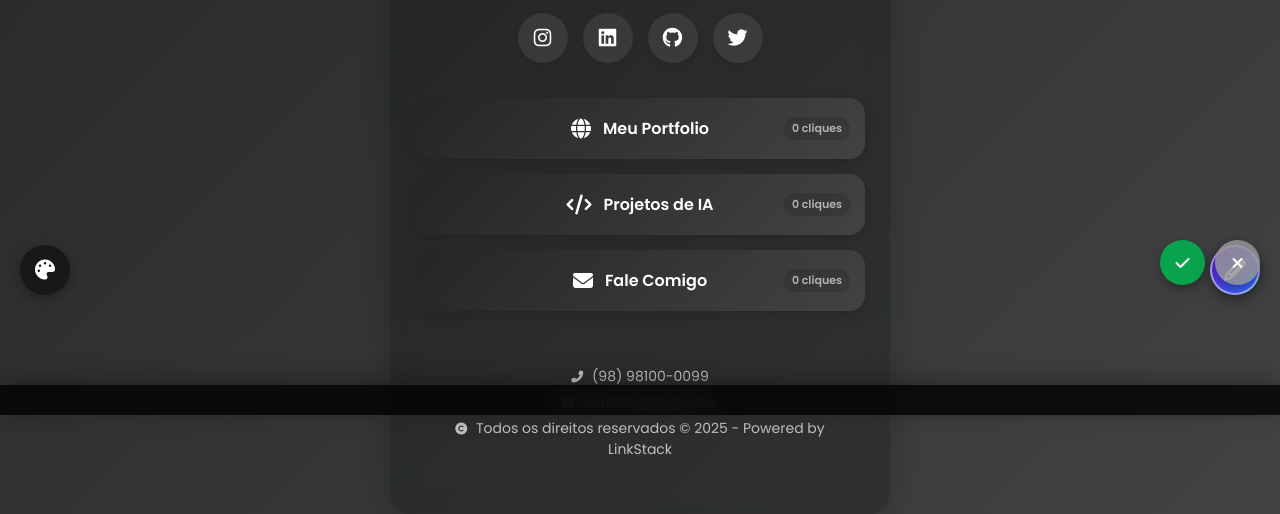
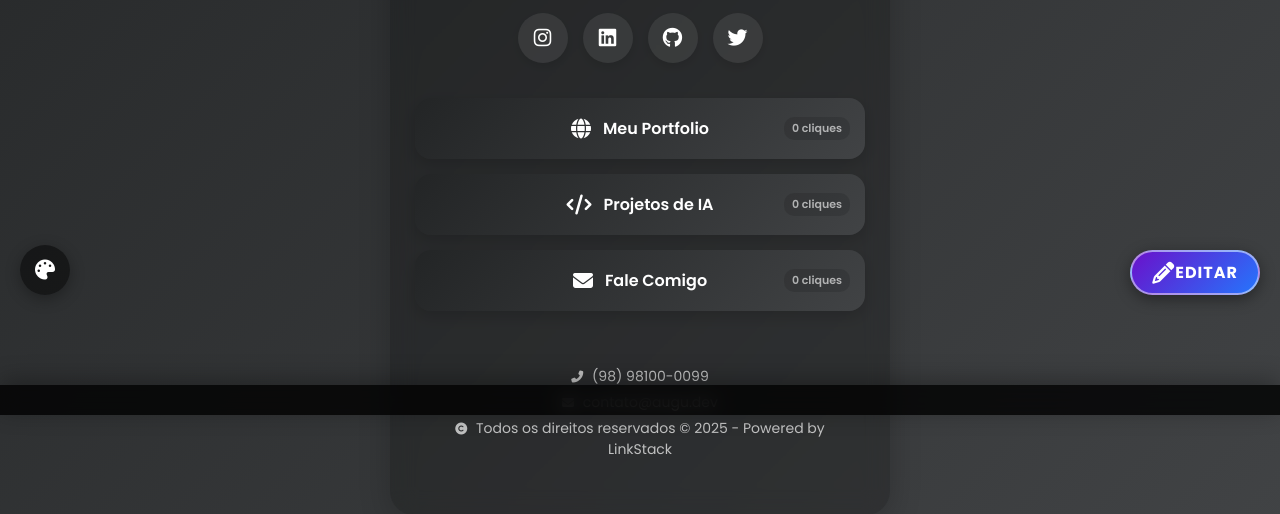
Before and after one commit to euaugusto1/WebBeautyBoost3, a Flask app: page / in a window 1280 px wide. Shown: the part 485-999 px from the top of the page. Run offline with Flask 3, Linux system fonts and the light colour scheme.

Commit message:
Improved the profile editor
Updated the styling and JavaScript for the profile edit mode button and improved its functionality, including dynamic creation if needed and enhanced placement and styling.  Changes made to `static/css/edit-mode.css` and `static/js/edit-mode.js`.  The `templates/index.html` file was also updated to reflect the changes.

Replit-Commit-Author: Agent
Replit-Commit-Session-Id: 8580ea19-0134-4eb4-9113-2bf77d58a295
Replit-Commit-Screenshot-Url: https://storage.googleapis.com/screenshot-production-us-central1/e92c9ac1-f45a-45b8-b7f7-a9398957e1e5/ad3cabdf-d914-44ae-a947-18388ac6bc6a.jpg

```diff
--- a/static/css/edit-mode.css
+++ b/static/css/edit-mode.css
@@ -13,9 +13,10 @@
   position: fixed !important;
   bottom: 20px !important;
   right: 20px !important;
-  width: 50px !important;
-  height: 50px !important;
-  border-radius: 50% !important;
+  width: auto !important;
+  min-width: 100px !important;
+  height: 45px !important;
+  border-radius: 30px !important;
   background: linear-gradient(135deg, #6a11cb, #2575fc) !important;
   color: #fff !important;
   border: 2px solid rgba(255, 255, 255, 0.5) !important;
@@ -24,11 +25,16 @@
   align-items: center !important;
   cursor: pointer !important;
   box-shadow: 0 4px 15px rgba(0, 0, 0, 0.4) !important;
-  z-index: 10000 !important;
+  z-index: 100000 !important; /* Valor muito alto para garantir que fique por cima de tudo */
   transition: all 0.3s ease !important;
-  font-size: 18px !important;
+  font-size: 16px !important;
+  font-weight: bold !important;
+  padding: 10px 20px !important;
   opacity: 1 !important;
   visibility: visible !important;
+  pointer-events: auto !important;
+  text-transform: uppercase !important;
+  letter-spacing: 1px !important;
 }
 
 .edit-toggle:hover {
--- a/templates/index.html
+++ b/templates/index.html
@@ -137,17 +137,14 @@
   <script src="https://unpkg.com/aos@2.3.1/dist/aos.js"></script>
 
   <!-- Controles de edição -->
-  <button class="edit-toggle" id="edit-toggle">
-    <i class="fas fa-pencil-alt"></i>
+  <button class="edit-toggle" id="edit-toggle" type="button" onclick="if(window.handleEditButtonClick) window.handleEditButtonClick(); return false;">
+    <i class="fas fa-pencil-alt"></i> Editar
   </button>
   <div class="edit-controls" id="edit-controls">
   </div>
 
-  <!-- Botões de ação independentes da div edit-controls -->
-  <div class="edit-action-buttons">
-    <button class="save-button" id="save-button"><i class="fas fa-check"></i></button>
-    <button class="cancel-button" id="cancel-button"><i class="fas fa-times"></i></button>
-  </div>
+  <!-- Os botões de ação serão criados dinamicamente pelo JavaScript -->
+  <div class="edit-action-buttons" style="display:none;"></div>
 
   <!-- Custom JavaScript -->
   <script src="{{ url_for('static', filename='js/main.js') }}"></script>
```
Also changed, not shown: static/js/edit-mode.js (+64 -36 lines).
